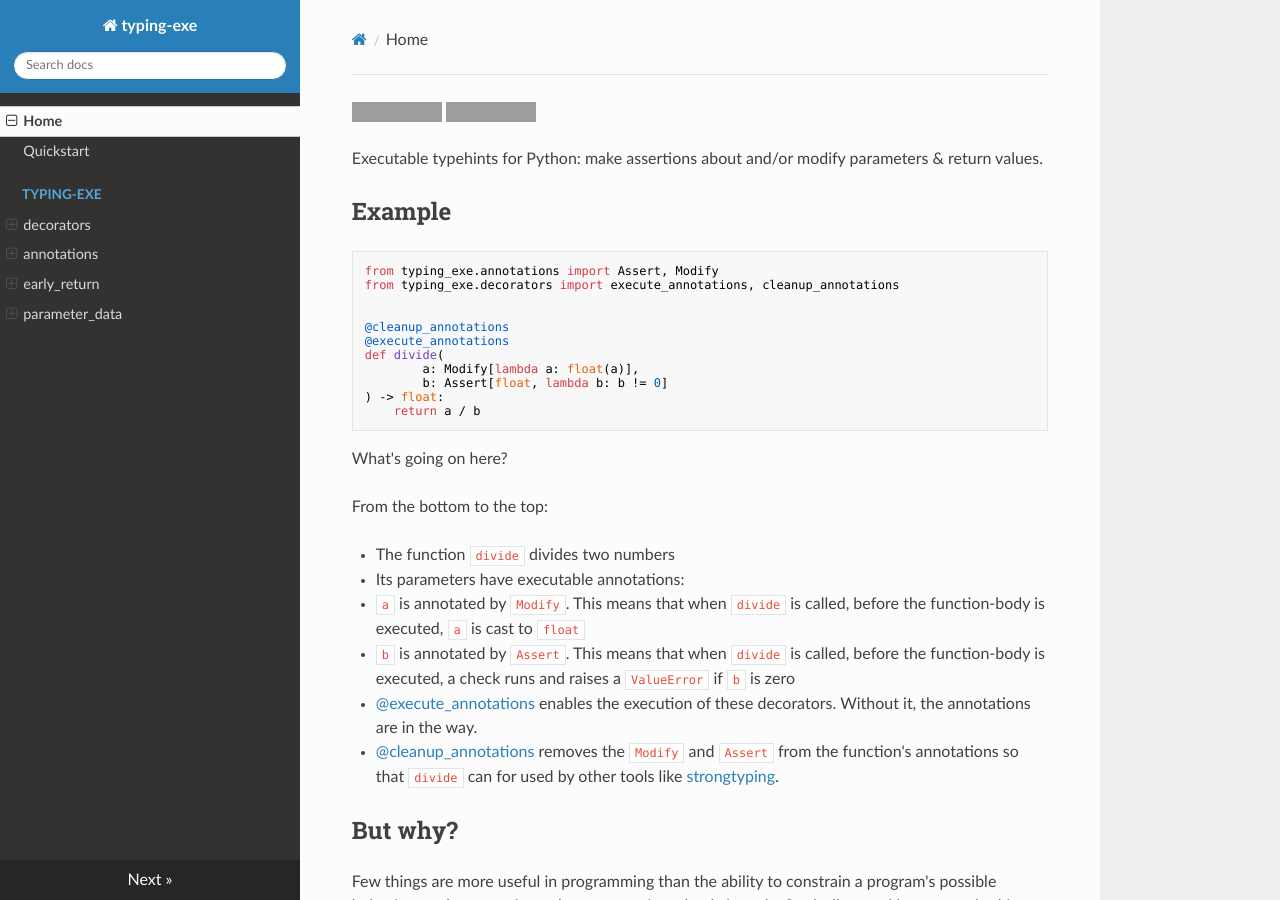
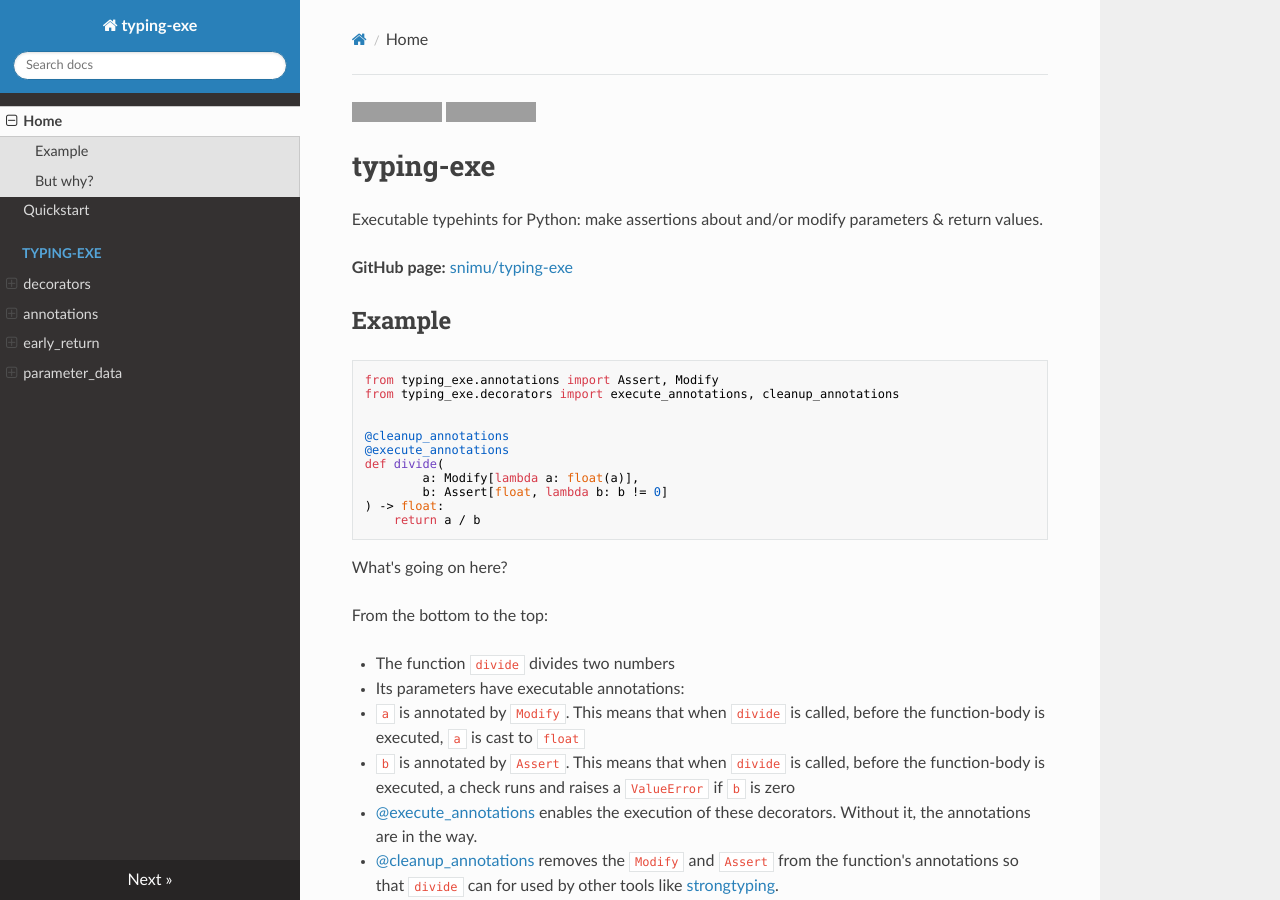
Before and after one commit to snimu/typing-exe, an MkDocs documentation site: the page built from docs/index.md, in a window 1280 px wide and 900 px high. Built offline with MkDocs 1.6.1, drawn with Linux system fonts in a browser that asks for light colours; nearby versions of some CDN libraries; grey boxes are pictures that could not be loaded.

Commit message:
update documentation

```diff
--- a/docs/index.md
+++ b/docs/index.md
@@ -1,7 +1,11 @@
 ![Tests](https://github.com/snimu/typing-exe/actions/workflows/tests.yml/badge.svg)
 ![License](https://img.shields.io/github/license/snimu/typing-exe)
 
+# typing-exe
+
 Executable typehints for Python: make assertions about and/or modify parameters & return values.
+
+**GitHub page:** [snimu/typing-exe](https://github.com/snimu/typing-exe)
 
 ## Example
 
```
